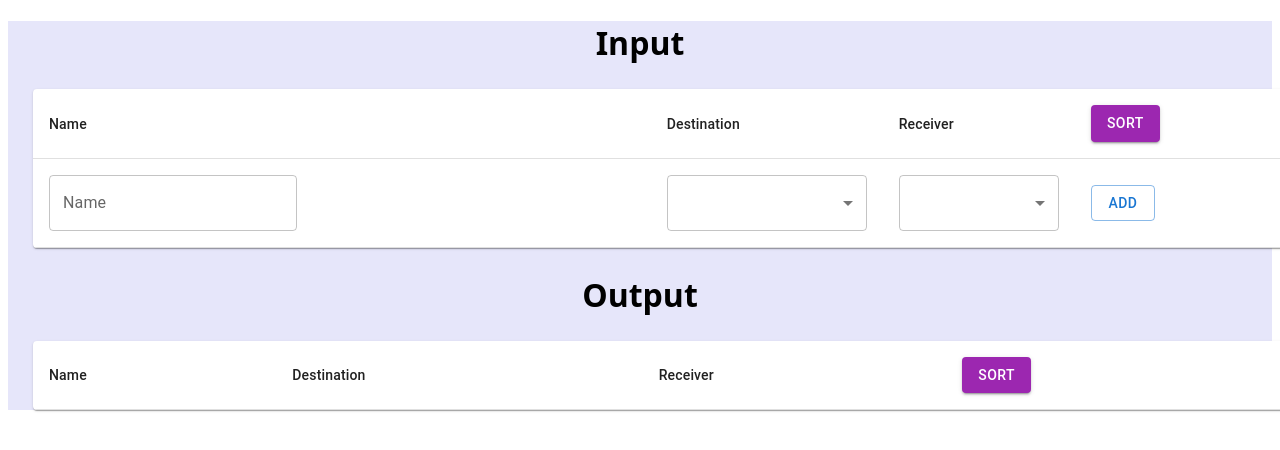
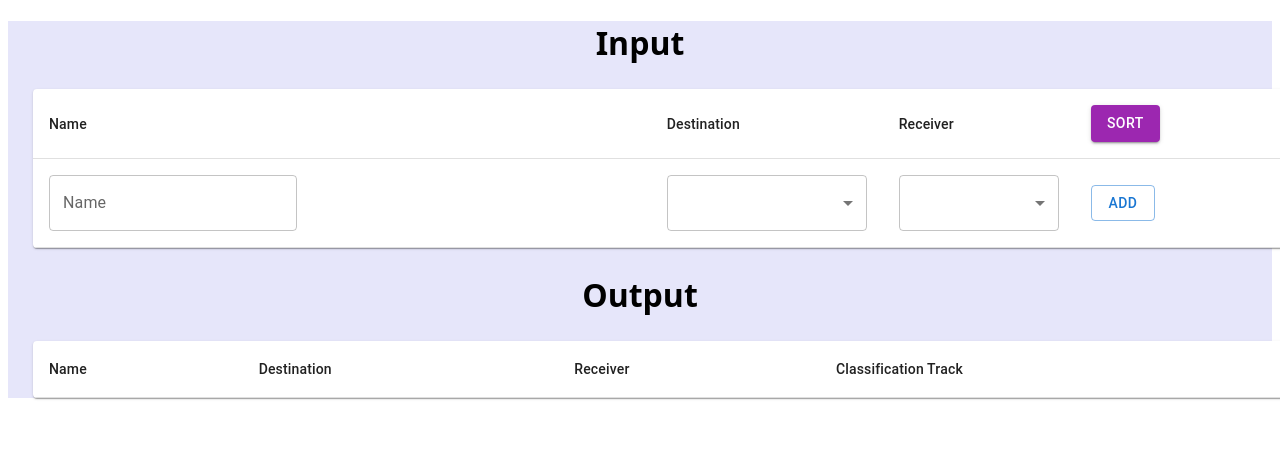
Before and after one commit to Amagon96/RailRoadOperationsClient, a React (Create React App) app in the folder packages/train/: page / in a window 1280 px wide. Shown: the top 450 px of the page. Built offline with nearby package versions, Linux system fonts and the light colour scheme.

Commit message:
added conditional rendering logic

```diff
--- a/packages/train/src/components/Train/CarItem.tsx
+++ b/packages/train/src/components/Train/CarItem.tsx
@@ -10,6 +10,7 @@ interface CarItemProps {
   receiver: string;
   classificationTrack?: number;
   onRemove: (id: string) => void;
+  isOutput: boolean;
 }
 
 const CarItem = ({
@@ -19,6 +20,7 @@ const CarItem = ({
   receiver,
   classificationTrack,
   onRemove,
+  isOutput,
 }: CarItemProps) => {
   const handleRemove = () => {
     onRemove(id);
@@ -30,7 +32,7 @@ const CarItem = ({
       <TableCell>{destination}</TableCell>
       <TableCell>{receiver}</TableCell>
       <TableCell>
-        {false ? (
+        {isOutput ? (
           <p>{classificationTrack}</p>
         ) : (
           <Button variant="outlined" color="error" onClick={handleRemove}>
--- a/packages/train/src/components/Train/CarList.tsx
+++ b/packages/train/src/components/Train/CarList.tsx
@@ -16,15 +16,15 @@ const CarList = ({ trainList, onRemove }: CarListProps) => {
   return (
     <>
       {Array.from(trainList).map(([id, car]) => (
-        <TableRow>
+        <TableRow key={id}>
           <CarItem
-            key={id}
             id={id}
             name={car.name}
             destination={car.destination}
             receiver={car.receiver}
             classificationTrack={car.classificationTrack}
             onRemove={handleRemove}
+            isOutput={false}
           />
         </TableRow>
       ))}
--- a/packages/train/src/components/Train/InputCard.tsx
+++ b/packages/train/src/components/Train/InputCard.tsx
@@ -47,7 +47,7 @@ function InputCard({onSort}:InputCardProps) {
     <TableContainer component={Paper} sx={{ margin: "25px" }}>
       <Table>
         <TableHead>
-          <TableLabel onSort={handleSort} />
+          <TableLabel isOutput={false} onSort={handleSort} />
         </TableHead>
         <TableBody>
           <InputRow onAdd={handleAdd} />
--- a/packages/train/src/components/Train/OutputCard.tsx
+++ b/packages/train/src/components/Train/OutputCard.tsx
@@ -14,7 +14,7 @@ function OutputCard({carList}:OutputCardProps) {
     <TableContainer component={Paper} sx={{ margin: "25px" }}>
       <Table>
         <TableHead>
-        <TableLabel onSort={()=>new Promise(()=> undefined )}/>
+        <TableLabel isOutput={true} onSort={()=>new Promise(()=> undefined )}/>
         </TableHead>
         <TableBody>
           <SortedCarList trainList={carList}/>
--- a/packages/train/src/components/Train/SortedCarList.tsx
+++ b/packages/train/src/components/Train/SortedCarList.tsx
@@ -12,15 +12,15 @@ const SortedCarList = ({trainList}: SortedCarListProps) => {
   return (
     <>
       {trainList.map((car) => (
-        <TableRow>
+        <TableRow key={Math.random()}>
           <CarItem
-            key={Math.random()}
             id={car.name}
             name={car.name}
             destination={car.destination}
             receiver={car.receiver}
             classificationTrack={car.classificationTrack}
             onRemove={(id:string)=>{}}
+            isOutput={true}
           />
         </TableRow>
       ))}
--- a/packages/train/src/components/Train/TableLabel.tsx
+++ b/packages/train/src/components/Train/TableLabel.tsx
@@ -2,10 +2,11 @@ import react from "react";
 import { Button, TableCell, TableRow } from "@mui/material";
 
 interface TableLabelProps {
+  isOutput: boolean;
   onSort: () => Promise<void>;
 }
 
-const TableLabel = ({ onSort }: TableLabelProps) => {
+const TableLabel = ({ onSort, isOutput }: TableLabelProps) => {
   const handleSort = () => {
     onSort();
   };
@@ -16,7 +17,7 @@ const TableLabel = ({ onSort }: TableLabelProps) => {
       <TableCell>Destination</TableCell>
       <TableCell>Receiver</TableCell>
       <TableCell>
-        {false ? (
+        {isOutput ? (
           "Classification Track"
         ) : (
           <Button variant="contained" color="secondary" onClick={handleSort}>
```
